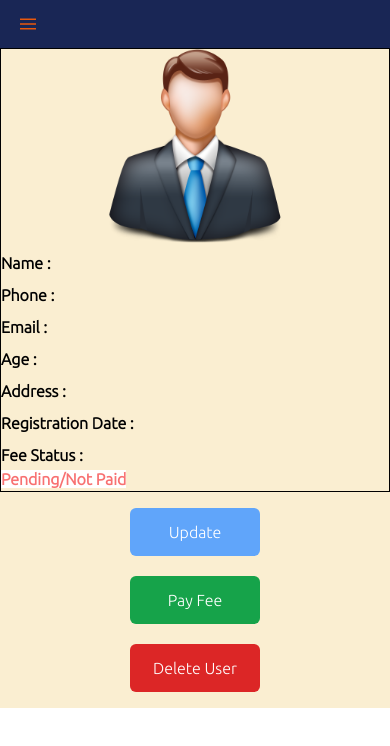
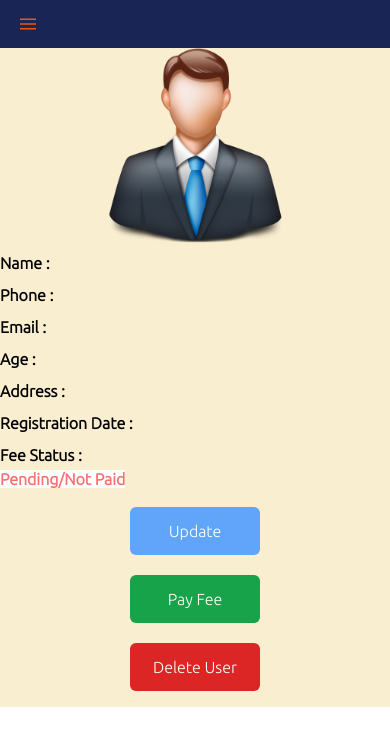
Before and after one commit to ShivamSoni13/Library_Management, a React (Vite) app in the folder client/my-project/: page /identity/1 in a window 390 px wide. Shown: the top 746 px of the page. Built offline with nearby package versions, Linux system fonts and the light colour scheme; no server answers.

Commit message:
updated ui

```diff
--- a/client/my-project/src/pages/IdentificationPage.jsx
+++ b/client/my-project/src/pages/IdentificationPage.jsx
@@ -96,7 +96,7 @@ function IdentificationPage() {
       <div>
         <Navbar/>
       </div>
-      <div className='border sm:drop-shadow-lg  border-black flex flex-col sm:flex sm:flex-row sm:my-5 sm:mx-40 sm:p-10 sm:justify-around'>
+      <div className='sm:border sm:drop-shadow-lg   sm:border-black flex flex-col sm:flex sm:flex-row sm:my-5 sm:mx-40 sm:p-10 sm:justify-around'>
         <div className='sm:w-1/4  flex justify-center items-center w-full sm:h-56'>
           <img className='sm:h-full w-1/2 sm:w-full' src={imgIcon} alt="imageIcon" />
         </div>
```
